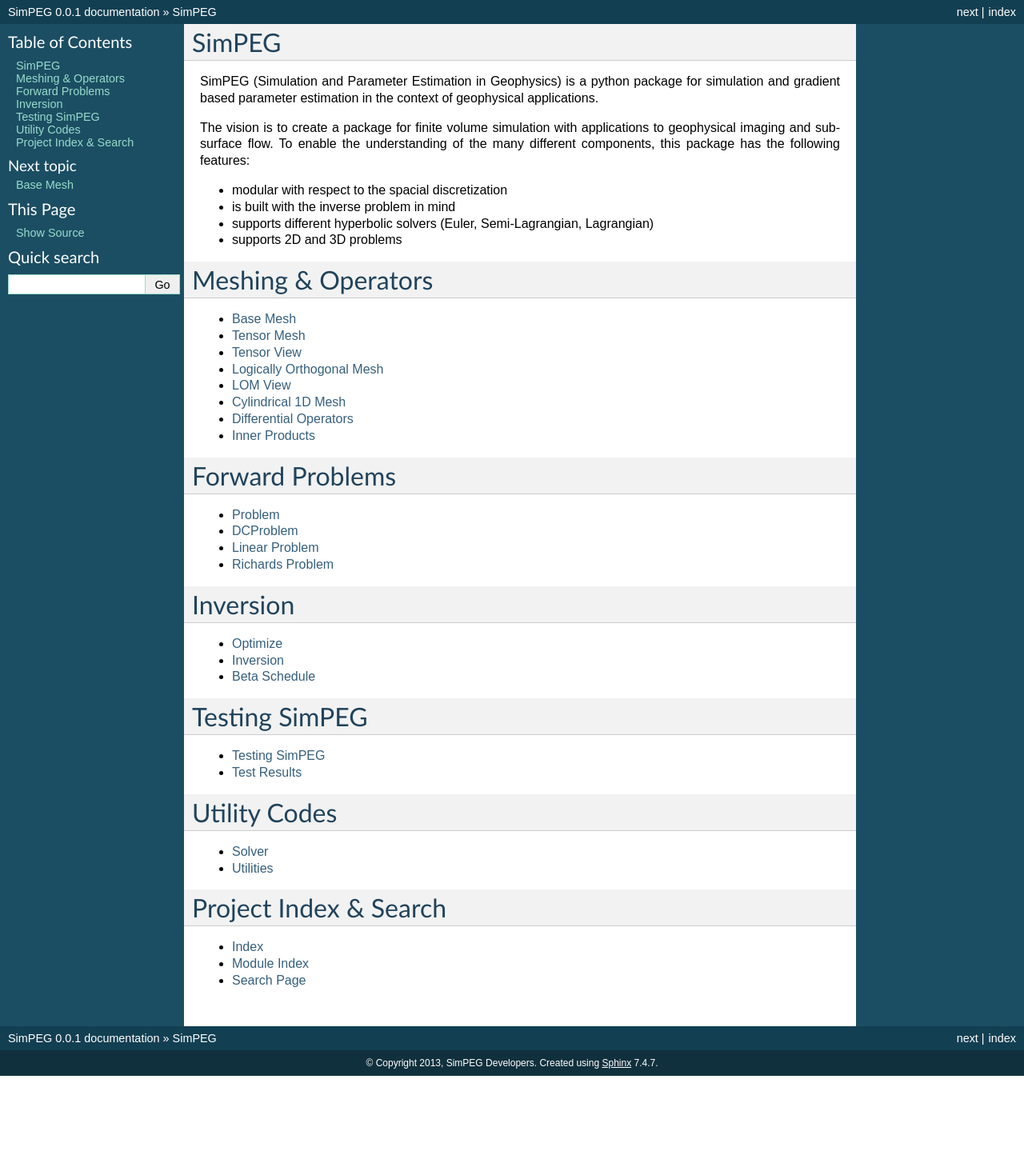
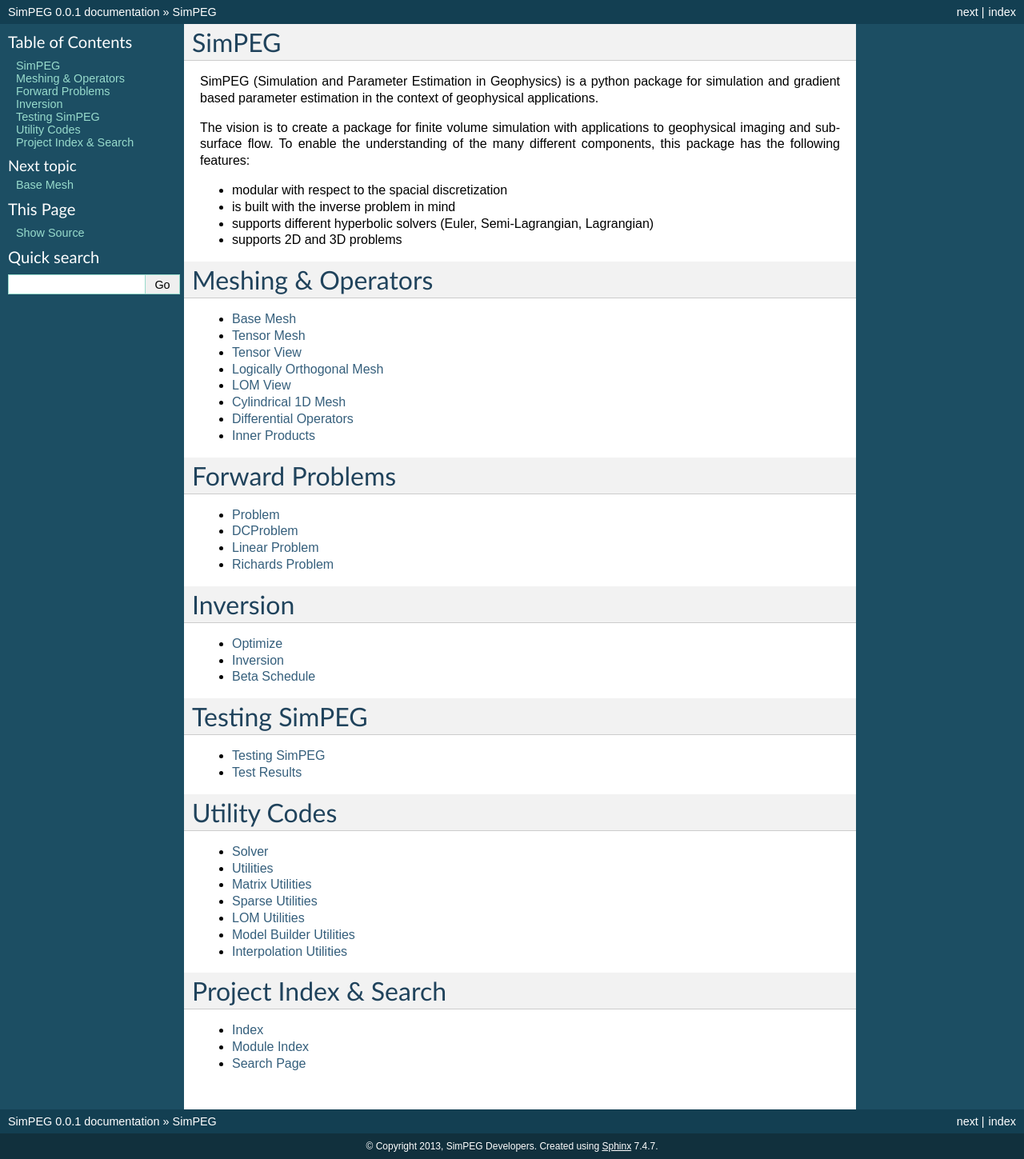
Before and after one commit to simpeg/simpeg, a Sphinx documentation site: the page built from docs/index.rst, in a window 1280 px wide. Shown: the whole page at 80% size. Built offline with Sphinx 7.4.7, drawn with Linux system fonts in a browser that asks for light colours; before the commit the page ends 1345 px from its top, so only the background shows below that.

Commit message:
Minor updates to Utils documentation.

```diff
--- a/docs/api_Utils.rst
+++ b/docs/api_Utils.rst
@@ -1,24 +1,52 @@
 .. _api_Utils:
+
+
+Solver
+******
+
+.. automodule:: SimPEG.utils.Solver
+    :members:
+    :undoc-members:
+
 
 Utilities
 *********
+
+.. automodule:: SimPEG.utils
+    :members:
+    :undoc-members:
+
+Matrix Utilities
+****************
 
 .. automodule:: SimPEG.utils.matutils
     :members:
     :undoc-members:
 
+Sparse Utilities
+****************
+
 .. automodule:: SimPEG.utils.sputils
     :members:
     :undoc-members:
+
+LOM Utilities
+*************
 
 .. automodule:: SimPEG.utils.lomutils
     :members:
     :undoc-members:
 
+Model Builder Utilities
+***********************
+
 .. automodule:: SimPEG.utils.ModelBuilder
     :members:
     :undoc-members:
 
+Interpolation Utilities
+***********************
+
 .. automodule:: SimPEG.utils.interputils
     :members:
     :undoc-members:
--- a/docs/index.rst
+++ b/docs/index.rst
@@ -56,7 +56,6 @@
 .. toctree::
    :maxdepth: 2
 
-   api_Solver
    api_Utils
 
 
```
Also changed, not shown: docs/api_Solver.rst (deleted, +0 -8 lines).
